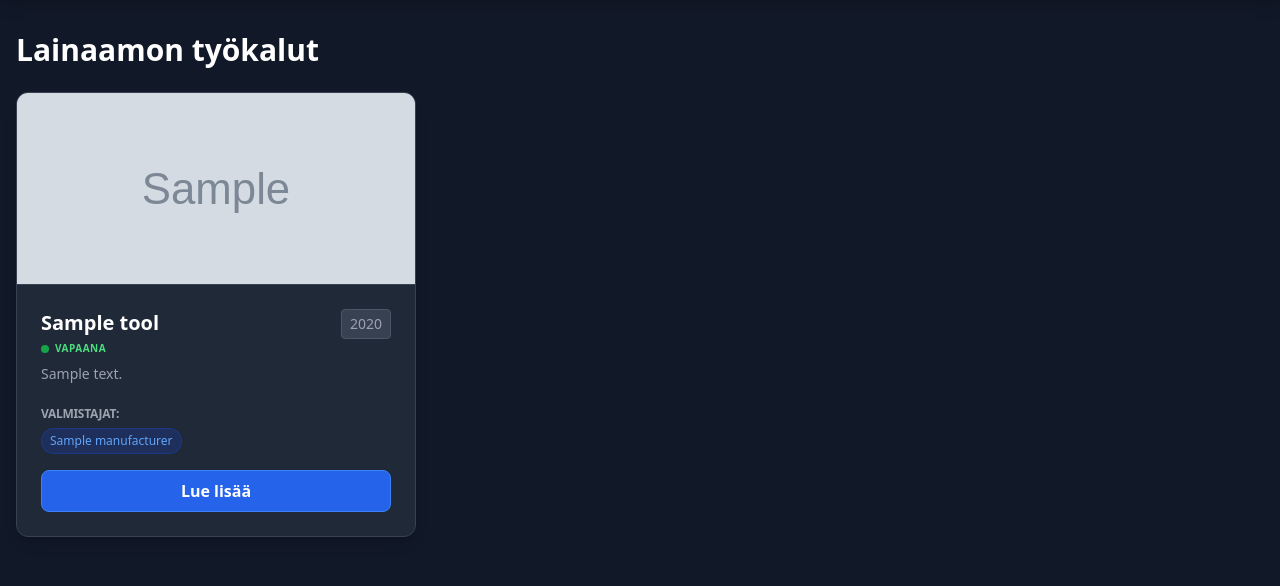
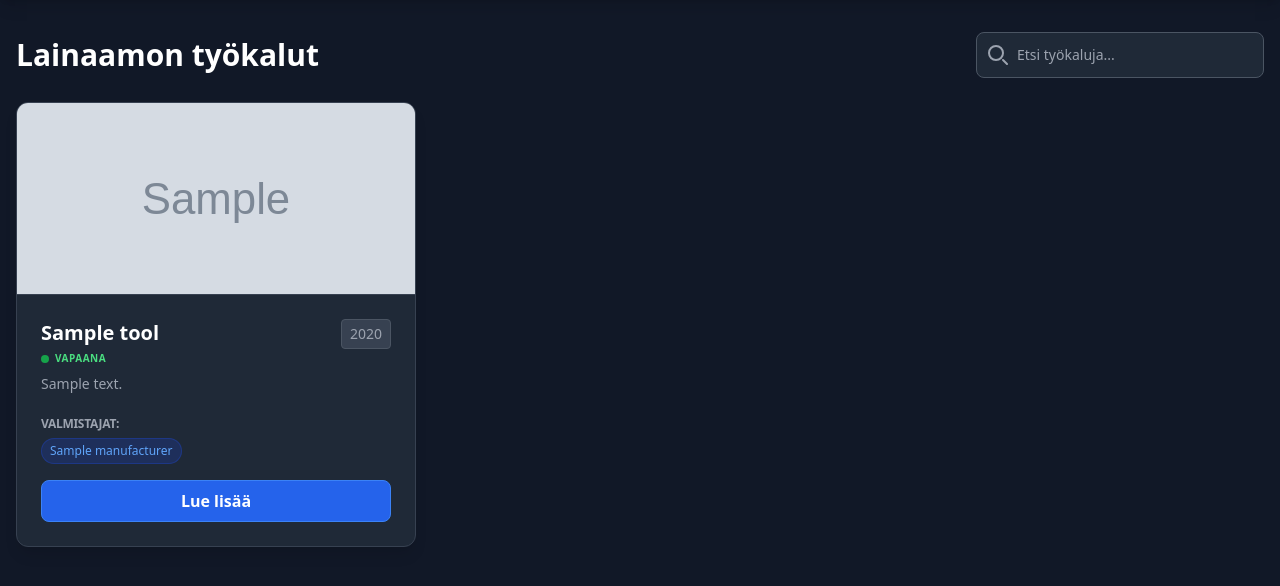
Before and after one commit to VaahtoluotoTuomas/django-community-tool-library, a Django app: page / in a window 1280 px wide. Shown: the part 71-657 px from the top of the page. Run offline with Django 5.2, Linux system fonts and the light colour scheme; tables that the repository leaves empty hold one stand-in row (values such as "Sample post"); grey boxes marked "Sample" are stand-in pictures; some libraries are stand-ins or nearby versions.

Commit message:
Add: HTMX instant search to tools list
- Implement hx-get for real-time search input
- extract tool grid into a partial template (lista_tulokset.html)
- add fade-in animation for smooth DOM swapping
- preserver search query in pagination links

```diff
--- a/tyokalut/static/tyokalut/css/output.css
+++ b/tyokalut/static/tyokalut/css/output.css
@@ -588,6 +588,10 @@ video {
   }
 }
 
+.pointer-events-none {
+  pointer-events: none;
+}
+
 .static {
   position: static;
 }
@@ -596,6 +600,19 @@ video {
   position: fixed;
 }
 
+.absolute {
+  position: absolute;
+}
+
+.relative {
+  position: relative;
+}
+
+.inset-y-0 {
+  top: 0px;
+  bottom: 0px;
+}
+
 .right-5 {
   right: 1.25rem;
 }
@@ -604,8 +621,16 @@ video {
   top: 1.25rem;
 }
 
+.left-0 {
+  left: 0px;
+}
+
 .z-50 {
   z-index: 50;
+}
+
+.col-span-full {
+  grid-column: 1 / -1;
 }
 
 .m-0 {
@@ -744,6 +769,10 @@ video {
   height: 2rem;
 }
 
+.h-5 {
+  height: 1.25rem;
+}
+
 .min-h-screen {
   min-height: 100vh;
 }
@@ -770,6 +799,10 @@ video {
 
 .w-8 {
   width: 2rem;
+}
+
+.w-5 {
+  width: 1.25rem;
 }
 
 .max-w-4xl {
@@ -795,6 +828,10 @@ video {
 
 .translate-y-0 {
   --tw-translate-y: 0px;
+  transform: translate(var(--tw-translate-x), var(--tw-translate-y)) rotate(var(--tw-rotate)) skewX(var(--tw-skew-x)) skewY(var(--tw-skew-y)) scaleX(var(--tw-scale-x)) scaleY(var(--tw-scale-y));
+}
+
+.transform {
   transform: translate(var(--tw-translate-x), var(--tw-translate-y)) rotate(var(--tw-rotate)) skewX(var(--tw-skew-x)) skewY(var(--tw-skew-y)) scaleX(var(--tw-scale-x)) scaleY(var(--tw-scale-y));
 }
 
@@ -1073,6 +1110,10 @@ video {
   padding: 2rem;
 }
 
+.p-3 {
+  padding: 0.75rem;
+}
+
 .px-2 {
   padding-left: 0.5rem;
   padding-right: 0.5rem;
@@ -1123,6 +1164,11 @@ video {
   padding-bottom: 1rem;
 }
 
+.py-10 {
+  padding-top: 2.5rem;
+  padding-bottom: 2.5rem;
+}
+
 .pb-12 {
   padding-bottom: 3rem;
 }
@@ -1149,6 +1195,14 @@ video {
 
 .pb-4 {
   padding-bottom: 1rem;
+}
+
+.pl-10 {
+  padding-left: 2.5rem;
+}
+
+.pl-3 {
+  padding-left: 0.75rem;
 }
 
 .text-left {
@@ -1324,6 +1378,11 @@ video {
   --tw-shadow: 0 1px 2px 0 rgb(0 0 0 / 0.05);
   --tw-shadow-colored: 0 1px 2px 0 var(--tw-shadow-color);
   box-shadow: var(--tw-ring-offset-shadow, 0 0 #0000), var(--tw-ring-shadow, 0 0 #0000), var(--tw-shadow);
+}
+
+.outline-none {
+  outline: 2px solid transparent;
+  outline-offset: 2px;
 }
 
 .transition-all {
@@ -1477,6 +1536,11 @@ video {
   outline-offset: 2px;
 }
 
+.focus\:ring-brand-primary:focus {
+  --tw-ring-opacity: 1;
+  --tw-ring-color: rgb(37 99 235 / var(--tw-ring-opacity, 1));
+}
+
 @media (min-width: 768px) {
   .md\:mb-0 {
     margin-bottom: 0px;
@@ -1502,6 +1566,10 @@ video {
     width: auto;
   }
 
+  .md\:w-72 {
+    width: 18rem;
+  }
+
   .md\:grid-cols-2 {
     grid-template-columns: repeat(2, minmax(0, 1fr));
   }
--- a/tyokalut/templates/tyokalut/base.html
+++ b/tyokalut/templates/tyokalut/base.html
@@ -7,6 +7,7 @@
     <title>Lainaamo</title>
     <link rel="stylesheet" href="{% static 'tyokalut/css/output.css' %}">
     <script defer src="https://cdn.jsdelivr.net/npm/alpinejs@3.x.x/dist/cdn.min.js"></script>
+    <script defer src="https://unpkg.com/htmx.org@1.9.10"></script>
 </head>
 <body class="bg-brand-bg min-h-screen">
 
--- a/tyokalut/templates/tyokalut/lista.html
+++ b/tyokalut/templates/tyokalut/lista.html
@@ -1,42 +1,29 @@
 {% extends 'tyokalut/base.html' %}
 
 {% block content %}
-        <h1 class="text-3xl font-extrabold text-brand-text-main mb-6">Lainaamon työkalut</h1>
+    <div class="flex flex-col md:flex-row justify-between items-start md:items-center mb-6 gap-4">
+        <h1 class="text-3xl font-extrabold text-brand-text-main">Lainaamon työkalut</h1>
 
-        <div class="grid grid-cols-1 md:grid-cols-2 lg:grid-cols-3 gap-6">
+        <div class="relative w-full md:w-72">
+            <div class="absolute inset-y-0 left-0 flex items-center pl-3 pointer-events-none">
+                <svg class="w-5 h-5 text-brand-text-muted" aria-hidden="true" xmlns="http://www.w3.org/2000/svg" fill="none" viewBox="0 0 20 20">
+                    <path stroke="currentColor" stroke-linecap="round" stroke-linejoin="round" stroke-width="2" d="m19 19-4-4m0-7A7 7 0 1 1 1 8a7 7 0 0 1 14 0Z"/>
+                </svg>
+            </div>
+            <input
+            type="search"
+            name="q"
+            placeholder="Etsi työkaluja..."
+            class="block w-full p-3 pl-10 text-sm text-brand-text-main border border-brand-border rounded-lg bg-brand-surface focus:ring-brand-primary outline-none transition-colors"
+            hx-get="{% url 'tyokalu_lista' %}"
+            hx-trigger="keyup changed delay:300ms, search"
+            hx-target="#hakutulokset"
+            hx-push-url="true">
+        </div>
+    </div>
 
-            {% for tyokalu in tyokalut %}
+    <div id="hakutulokset">
+        {% include 'tyokalut/partials/lista_tulokset.html' %}
+    </div>
 
-            {% include 'tyokalut/components/tool_card.html' with tyokalu=tyokalu %}
-
-            {% endfor %}
-
-        </div>
-
-        {% if is_paginated %}
-        <div class="mt-10 mb-8 flex justify-center">
-            <nav class="inline-flex rounded-lg shadow-sm" aria-label="Pagination">
-
-                {% if page_obj.has_previous %}
-                    <a href="?page={{ page_obj.previous_page_number }}" class="px-4 py-2 border-brand-border bg-brand-surface text-brand-text-main rounded-l-lg hover:bg-brand-surface-hover hover:text-brand-primary-light transition-colors font-semibold">
-                        &larr; Edellinen
-                    </a>
-                {% else %}
-                    <span class="px-4 py-2 border border-brand-border bg-brand-bg text-brand-text-muted rounded-l-lg cursor-not-allowed font-semibold opacity-50">
-                        &larr; Edellinen
-                    </span>
-                {% endif %}
-
-                {% if page_obj.has_next %}
-                    <a href="?page={{ page_obj.next_page_number }}" class="px-4 py-2 border-t border-b border-r border-brand-border bg-brand-surface text-brand-text-main rounded-r-lg hover:bg-brand-surface-hover hover:text-brand-primary-light transition-colors font-semibold">
-                        Seuraava &rarr;
-                    </a>
-                {% else %}
-                    <span class="px-4 py-2 border-t border-b border-r border-brand-border bg-brand-bg text-brand-text-muted rounded-r-lg cursor-not-allowed font-semibold opacity-50">
-                        Seuraava &rarr;
-                    </span>
-                {% endif %}
-            </nav>
-        </div>
-        {% endif %}
 {% endblock %}
--- /dev/null
+++ b/tyokalut/templates/tyokalut/partials/lista_tulokset.html
@@ -0,0 +1,57 @@
+<style>
+    @keyframes fadeInUp {
+        from { opacity: 0; transform: translateY(15px); }
+        to { opacity: 1; transform: translateY(0); }
+    }
+    .animate-fade-in-up {
+        animation: fadeInUp 0.3s ease-out forwards;
+    }
+</style>
+
+<div class="grid grid-cols-1 md:grid-cols-2 lg:grid-cols-3 gap-6 animate-fade-in-up">
+    {% for tyokalu in tyokalut %}
+        {% include 'tyokalut/components/tool_card.html' with tyokalu=tyokalu %}
+    {% empty %}
+        <div class="col-span-full text-center py-10">
+            <p class="text-brand-text-muted text-lg">Työkaluja ei löytynyt tällä hakusanalla.</p>
+        </div>
+    {% endfor %}
+</div>
+
+{% if is_paginated %}
+<div class="mt-10 mb-8 flex justify-center">
+    <nav class="inline-flex rounded-lg shadow-sm" aria-label="Pagination">
+
+        {% if page_obj.has_previous %}
+            <a href="?page={{ page_obj.previous_page_number }}{% if request.GET.q %}&q={{ request.GET.q }}{% endif %}"
+               hx-get="?page={{ page_obj.previous_page_number }}{% if request.GET.q %}&q={{ request.GET.q }}{% endif %}"
+               hx-target="#hakutulokset"
+               class="px-4 py-2 border border-brand-border bg-brand-surface text-brand-text-main rounded-l-lg hover:bg-brand-surface-hover hover:text-brand-primary-light transition-colors font-semibold">
+                &larr; Edellinen
+            </a>
+        {% else %}
+            <span class="px-4 py-2 border border-brand-border bg-brand-bg text-brand-text-muted rounded-l-lg cursor-not-allowed font-semibold opacity-50">
+                &larr; Edellinen
+            </span>
+        {% endif %}
+
+        <span class="px-6 py-2 border-t border-b border-r border-brand-border bg-brand-bg text-brand-text-muted font-medium">
+            Sivu <strong class="text-brand-text-main">{{ page_obj.number }}</strong> / {{ page_obj.paginator.num_pages }}
+        </span>
+
+        {% if page_obj.has_next %}
+             <a href="?page={{ page_obj.next_page_number }}{% if request.GET.q %}&q={{ request.GET.q }}{% endif %}"
+               hx-get="?page={{ page_obj.next_page_number }}{% if request.GET.q %}&q={{ request.GET.q }}{% endif %}"
+               hx-target="#hakutulokset"
+               class="px-4 py-2 border-t border-b border-r border-brand-border bg-brand-surface text-brand-text-main rounded-r-lg hover:bg-brand-surface-hover hover:text-brand-primary-light transition-colors font-semibold">
+                Seuraava &rarr;
+            </a>
+        {% else %}
+            <span class="px-4 py-2 border-t border-b border-r border-brand-border bg-brand-bg text-brand-text-muted rounded-r-lg cursor-not-allowed font-semibold opacity-50">
+                Seuraava &rarr;
+            </span>
+        {% endif %}
+
+    </nav>
+</div>
+{% endif %}
--- a/tyokalut/views.py
+++ b/tyokalut/views.py
@@ -15,12 +15,23 @@ from django.contrib.auth.mixins import LoginRequiredMixin
 
 class TyokaluListView(ListView):
     model = Tool
-    template_name = 'tyokalut/lista.html'
     context_object_name = 'tyokalut'
     paginate_by = 12
 
+    def get_template_names(self):
+        if self.request.headers.get('HX-Request'):
+            return ['tyokalut/partials/lista_tulokset.html']
+        return ['tyokalut/lista.html']
+
     def get_queryset(self):
-        return Tool.objects.all().prefetch_related('manufacturers', 'tags')
+        queryset = Tool.objects.all().prefetch_related('manufacturers', 'tags')
+
+        hakusana = self.request.GET.get('q')
+
+        if hakusana:
+            queryset = queryset.filter(name__icontains=hakusana)
+        return queryset
+
 
 class TyokaluDetailView(DetailView):
     model = Tool
```
